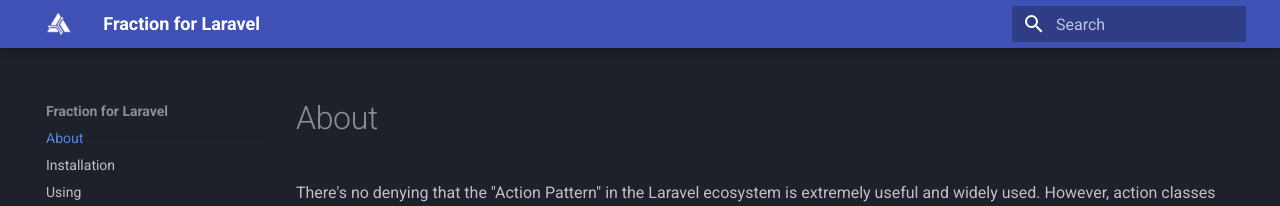
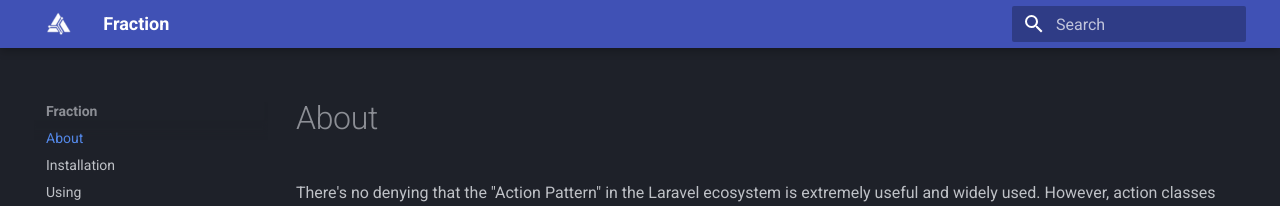
Before and after one commit to devajmeireles/fraction, an MkDocs documentation site: the page built from docs/index.md, in a window 1280 px wide. Shown: the top 206 px of the page. Built offline with MkDocs 1.6.1 and Material for MkDocs 9.7.7, drawn with Linux system fonts in a browser that asks for light colours.

Commit message:
renaming site name

```diff
--- a/mkdocs.yml
+++ b/mkdocs.yml
@@ -1,4 +1,4 @@
-site_name: Fraction for Laravel
+site_name: Fraction
 theme:
   name: material
   logo: images/white.png
```
